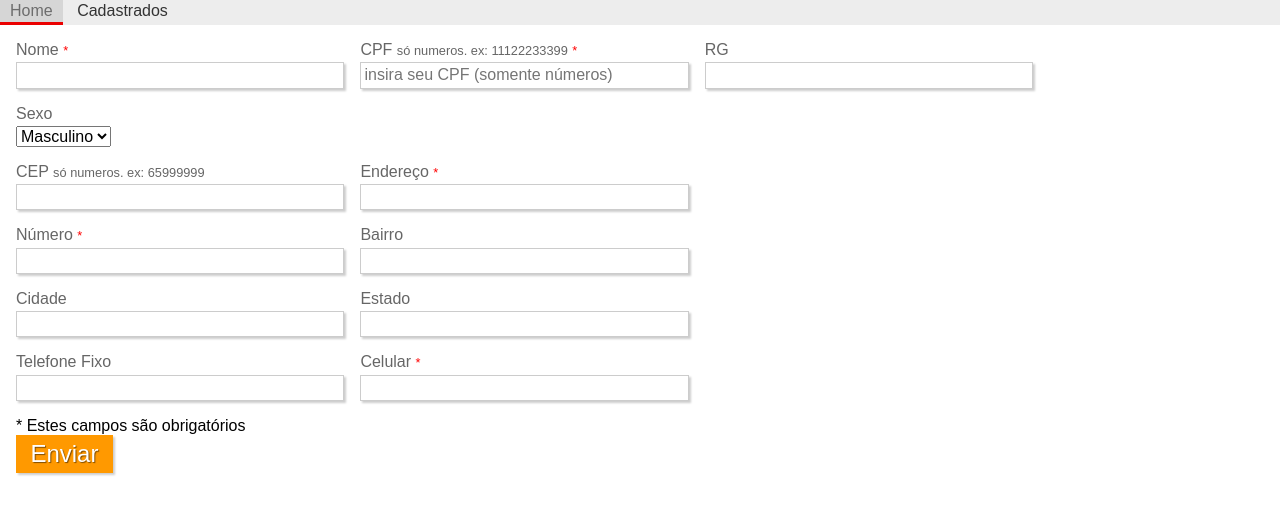
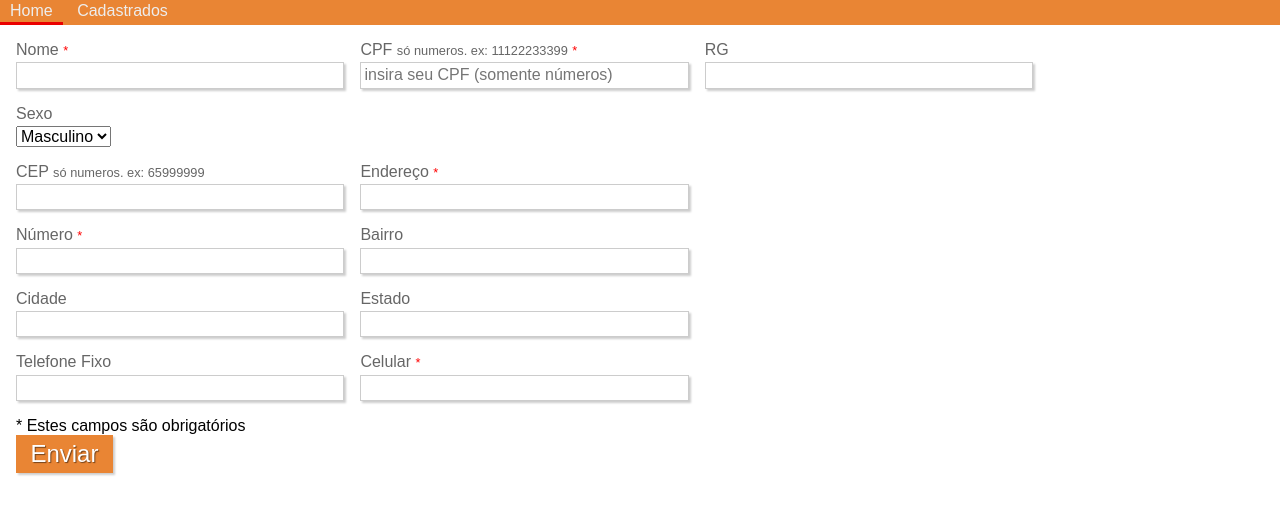
Before and after one commit to Leandro-Araujo/formulario-itau, a plain HTML site: page index.html in a window 1280 px wide. Drawn offline with Linux system fonts and the light colour scheme.

Commit message:
Troca de cores no css

```diff
--- a/css/style.css
+++ b/css/style.css
@@ -1,9 +1,9 @@
 /* CSS do menu */
-
+/* background-color:#EDEDED; */
 #menu ul {
     padding:0px;
     margin:0px;
-    background-color:#EDEDED;
+    background-color:#e98534;
     list-style:none;
 }
 
@@ -14,15 +14,15 @@
     display: inline-block;
 
     /* visual do link */
-    background-color:#EDEDED;
-    color: #333;
+    background-color:#e98534;
+    color: #EDEDED;
     text-decoration: none;
-    border-bottom:3px solid #EDEDED;
+    border-bottom:3px solid #e98534;
 }
 
 #menu ul li a:hover {
-    background-color:#D6D6D6;
-    color: #6D6D6D;
+    background-color:#e98534;
+    color: #EDEDED;
     border-bottom:3px solid #EA0000;
 }
 
@@ -93,7 +93,7 @@ fieldset .grupo .campo {
 
 .botao {
     font-size: 1.5em;
-    background: #F90;
+    background: #e98534;
     border: 0;
     margin-bottom: 1em;
     color: #FFF;
@@ -103,7 +103,7 @@ fieldset .grupo .campo {
 }
 
 .botao:hover {
-    background: #FB0;
+    background: #e98534;
     box-shadow: inset 2px 2px 2px rgba(0,0,0,0.2);
     text-shadow: none;
 }
```
